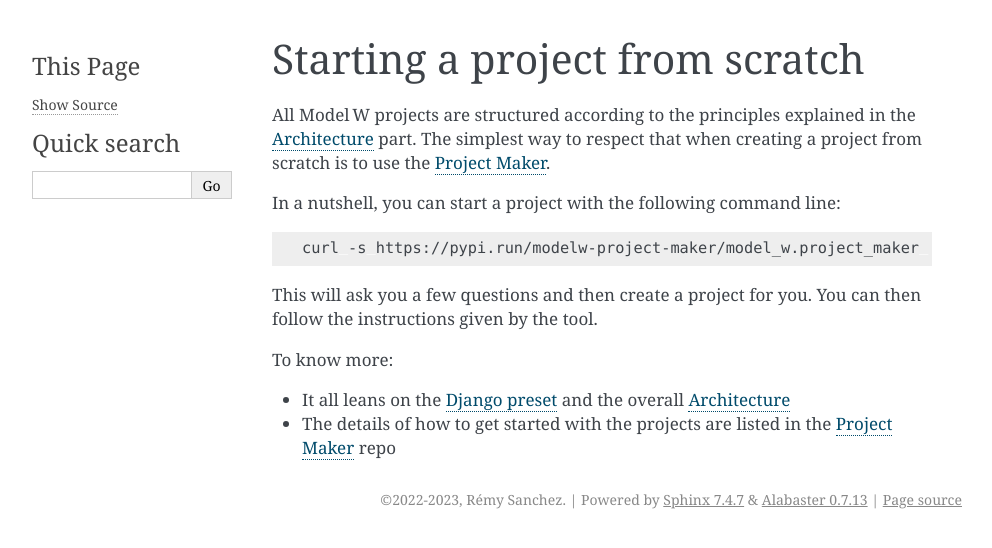
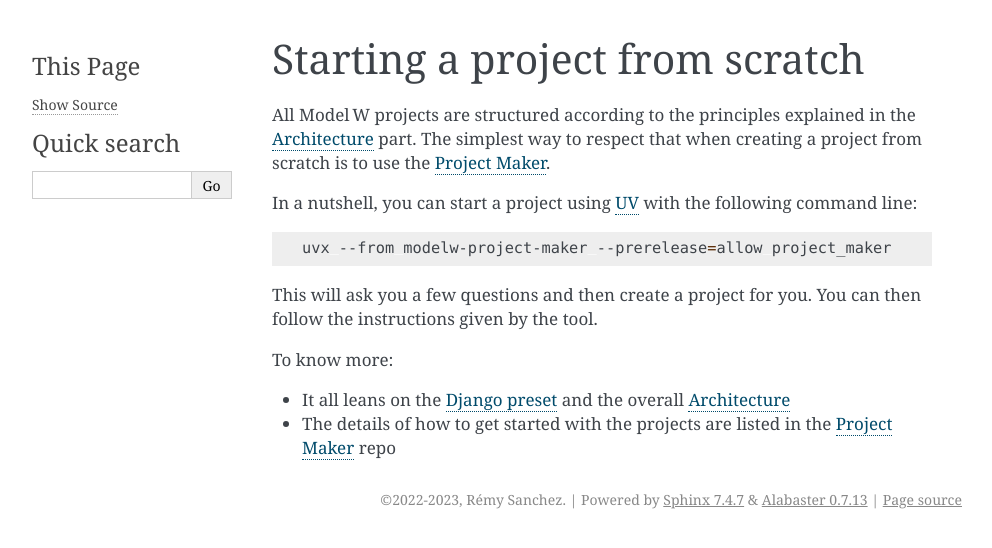
Before and after one commit to ModelW/directory, a Sphinx documentation site: the page built from doc/source/from-scratch.md, in a window 1280 px wide. Shown: the top 548 px of the page, without its empty margins (148-1140 px from the left). Built offline with Sphinx 7.4.7, drawn with Linux system fonts in a browser that asks for light colours.

Commit message:
Update project creation instructions in from-scratch.md to use UV command

````diff
--- a/doc/source/from-scratch.md
+++ b/doc/source/from-scratch.md
@@ -5,10 +5,10 @@ in the [Architecture](./architecture.md) part. The simplest way to respect that
 when creating a project from scratch is to use the
 [Project Maker](https://github.com/ModelW/project-maker).
 
-In a nutshell, you can start a project with the following command line:
+In a nutshell, you can start a project using [UV](https://docs.astral.sh/uv/getting-started/installation/) with the following command line:
 
 ```bash
-curl -s https://pypi.run/modelw-project-maker/model_w.project_maker | python3.13
+uvx --from modelw-project-maker --prerelease=allow project_maker
 ```
 
 This will ask you a few questions and then create a project for you. You can
````
